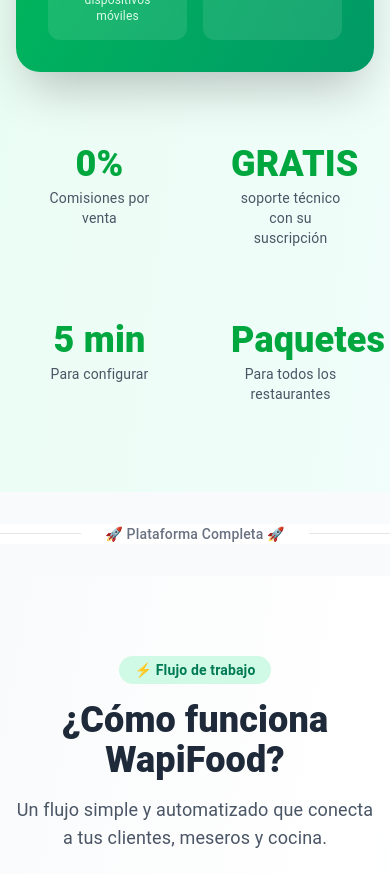
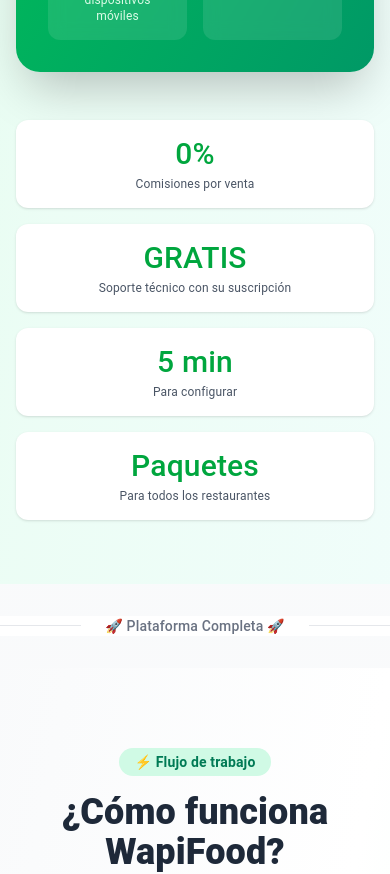
Before and after one commit to wapifoodmx-ctrl/WapifoodFront, a Next.js app: page / in a window 390 px wide. Shown: the part 4000-4874 px from the top of the page. Built offline with nearby package versions, Linux system fonts and the light colour scheme; no server answers.

Commit message:
feat: was updated on index page

```diff
--- a/components/Características.jsx
+++ b/components/Características.jsx
@@ -113,22 +113,22 @@ export default function Características() {
                 </div>
 
                 {/* Stats */}
-                <div className="grid grid-cols-2 md:grid-cols-4 gap-6 mt-12">
-                    <div className="text-center p-6">
-                        <div className="text-4xl font-extrabold text-green-600 mb-1">0%</div>
-                        <div className="text-gray-600 text-sm">Comisiones por venta</div>
+                <div className="grid grid-cols-1 sm:grid-cols-2 lg:grid-cols-4 gap-4 md:gap-6 mt-12">
+                    <div className="text-center p-4 md:p-6 bg-white rounded-xl shadow-sm">
+                        <div className="text-3xl md:text-4xl font-medium text-green-600 mb-1">0%</div>
+                        <div className="text-gray-600 text-xs md:text-sm">Comisiones por venta</div>
                     </div>
-                    <div className="text-center p-6">
-                        <div className="text-4xl font-extrabold text-green-600 mb-1">GRATIS</div>
-                        <div className="text-gray-600 text-sm">soporte técnico con su suscripción</div>
+                    <div className="text-center p-4 md:p-6 bg-white rounded-xl shadow-sm">
+                        <div className="text-3xl md:text-4xl font-medium text-green-600 mb-1">GRATIS</div>
+                        <div className="text-gray-600 text-xs md:text-sm">Soporte técnico con su suscripción</div>
                     </div>
-                    <div className="text-center p-6">
-                        <div className="text-4xl font-extrabold text-green-600 mb-1">5 min</div>
-                        <div className="text-gray-600 text-sm">Para configurar</div>
+                    <div className="text-center p-4 md:p-6 bg-white rounded-xl shadow-sm">
+                        <div className="text-3xl md:text-4xl font-medium text-green-600 mb-1">5 min</div>
+                        <div className="text-gray-600 text-xs md:text-sm">Para configurar</div>
                     </div>
-                    <div className="text-center p-6">
-                        <div className="text-4xl font-extrabold text-green-600 mb-1">Paquetes</div>
-                        <div className="text-gray-600 text-sm">Para todos los restaurantes</div>
+                    <div className="text-center p-4 md:p-6 bg-white rounded-xl shadow-sm">
+                        <div className="text-3xl md:text-4xl font-medium text-green-600 mb-1">Paquetes</div>
+                        <div className="text-gray-600 text-xs md:text-sm">Para todos los restaurantes</div>
                     </div>
                 </div>
             </div>
--- a/components/paginaWeb.jsx
+++ b/components/paginaWeb.jsx
@@ -15,69 +15,69 @@ export default function PaginaWeb() {
     ];
 
     return (
-        <main className="bg-gradient-to-br from-green-200 via-emerald-100 to-teal-100 min-h-screen flex items-center justify-center py-16">
-            <section className="flex flex-col md:flex-row items-center justify-center w-full px-4 md:gap-16 md:px-16 max-w-7xl mx-auto" id='menudigital'>
+        <main className="bg-gradient-to-br from-green-200 via-emerald-100 to-teal-100 min-h-screen flex items-center justify-center py-8 md:py-16 px-4">
+            <section className="flex flex-col lg:flex-row items-center justify-center w-full gap-8 md:gap-12 lg:gap-16 max-w-7xl mx-auto" id='menudigital'>
                 {/* Content */}
-                <div className="w-full md:w-1/2 flex flex-col justify-center items-start mb-10 md:mb-0">
+                <div className="w-full lg:w-1/2 flex flex-col justify-center items-start">
                     <span className="inline-block px-4 py-1 bg-blue-100 text-blue-700 rounded-full text-sm font-semibold mb-4">
                         📱 Menú Digital
                     </span>
-                    <h2 className="text-4xl md:text-5xl font-extrabold text-green-800 drop-shadow-lg mb-4 leading-tight">
+                    <h2 className="text-3xl sm:text-4xl lg:text-5xl font-extrabold text-green-800 drop-shadow-lg mb-4 leading-tight">
                         Tu menú digital <span className="bg-gradient-to-r from-blue-500 to-cyan-500 bg-clip-text text-transparent">automáticamente</span>
                     </h2>
-                    <p className="text-green-700 text-lg md:text-xl mb-6 font-medium max-w-lg">
+                    <p className="text-green-700 text-base sm:text-lg lg:text-xl mb-6 font-medium max-w-lg">
                         Solo agrega tus productos y categorías. WapiFood genera automáticamente un menú digital profesional que tus clientes pueden ver desde cualquier celular.
                     </p>
 
                     {/* Features Grid */}
-                    <div className="grid grid-cols-2 gap-4 w-full mb-8">
+                    <div className="grid grid-cols-1 sm:grid-cols-2 gap-3 md:gap-4 w-full mb-6 md:mb-8">
                         {features.map((feature, index) => (
-                            <div key={index} className="flex items-start gap-3 bg-white/60 backdrop-blur-sm p-3 rounded-xl border border-green-100">
-                                <div className="text-emerald-600 mt-1">
+                            <div key={index} className="flex items-start gap-2 md:gap-3 bg-white/60 backdrop-blur-sm p-3 md:p-4 rounded-xl border border-green-100 hover:shadow-md transition-shadow">
+                                <div className="text-emerald-600 mt-1 flex-shrink-0">
                                     {feature.icon}
                                 </div>
-                                <div>
-                                    <h4 className="font-semibold text-gray-800 text-sm">{feature.title}</h4>
-                                    <p className="text-gray-600 text-xs">{feature.description}</p>
+                                <div className="min-w-0">
+                                    <h4 className="font-semibold text-gray-800 text-sm md:text-base">{feature.title}</h4>
+                                    <p className="text-gray-600 text-xs md:text-sm">{feature.description}</p>
                                 </div>
                             </div>
                         ))}
                     </div>
 
                     {/* CTA */}
-                    <div className="flex flex-col sm:flex-row gap-4 w-full">
-                        <div className="flex items-center gap-2 text-green-700 text-sm">
-                            <FaCheck className="text-emerald-500" size={14} />
+                    <div className="flex flex-col sm:flex-row gap-3 md:gap-4 w-full">
+                        <div className="flex items-center gap-2 text-green-700 text-sm md:text-base">
+                            <FaCheck className="text-emerald-500 flex-shrink-0" size={14} />
                             <span>Incluido en todos los planes</span>
                         </div>
-                        <div className="flex items-center gap-2 text-green-700 text-sm">
-                            <FaCheck className="text-emerald-500" size={14} />
+                        <div className="flex items-center gap-2 text-green-700 text-sm md:text-base">
+                            <FaCheck className="text-emerald-500 flex-shrink-0" size={14} />
                             <span>Sin límite de productos</span>
                         </div>
                     </div>
                 </div>
 
                 {/* Image */}
-                <div className="w-full md:w-1/2 flex flex-col items-center justify-center relative">
+                <div className="w-full lg:w-1/2 flex flex-col items-center justify-center relative mt-8 lg:mt-0 pb-12 md:pb-8">
                     <div className="absolute -top-4 -right-4 w-32 h-32 bg-blue-300/30 rounded-full blur-2xl"></div>
                     <div className="absolute -bottom-4 -left-4 w-24 h-24 bg-emerald-300/30 rounded-full blur-2xl"></div>
 
                     <Image
                         src={MenúDigital}
-                        className="hidden md:block shadow-2xl rounded-2xl border-4 border-green-200 md:max-w-[450px] lg:max-w-[550px] transition-all duration-300 hover:scale-105 relative z-10"
+                        className="hidden lg:block shadow-2xl rounded-2xl border-4 border-green-200 max-w-[400px] xl:max-w-[500px] transition-all duration-300 hover:scale-105 relative z-10 w-full h-auto"
                         alt="Menú Digital WapiFood - Vista en celular"
                         priority
                     />
                     <Image
                         src={MenúDigital}
-                        className="block md:hidden h-[350px] w-[90vw] max-w-[375px] shadow-2xl rounded-2xl border-4 border-emerald-200 transition-all duration-300 hover:scale-105"
+                        className="block lg:hidden w-full max-w-[350px] md:max-w-[400px] h-auto shadow-2xl rounded-2xl border-4 border-emerald-200 transition-all duration-300 hover:scale-105 relative z-10"
                         alt="Menú Digital WapiFood - Vista móvil"
                         priority
                     />
 
                     {/* Floating badge */}
-                    <div className="absolute -bottom-4 left-1/2 transform -translate-x-1/2 bg-white px-6 py-3 rounded-full shadow-lg border border-green-100 z-20">
-                        <span className="text-green-700 font-semibold text-sm">🎨 Elige alguno de nuestros diseños para tu menú digital</span>
+                    <div className="absolute -bottom-2 md:-bottom-4 left-1/2 transform -translate-x-1/2 bg-white px-3 md:px-6 py-2 md:py-3 rounded-full shadow-lg border border-green-100 z-20 max-w-[90%] md:max-w-none">
+                        <span className="text-green-700 font-semibold text-xs md:text-sm text-center block">🎨 Elige alguno de nuestros diseños para tu menú digital</span>
                     </div>
                 </div>
             </section>
```
